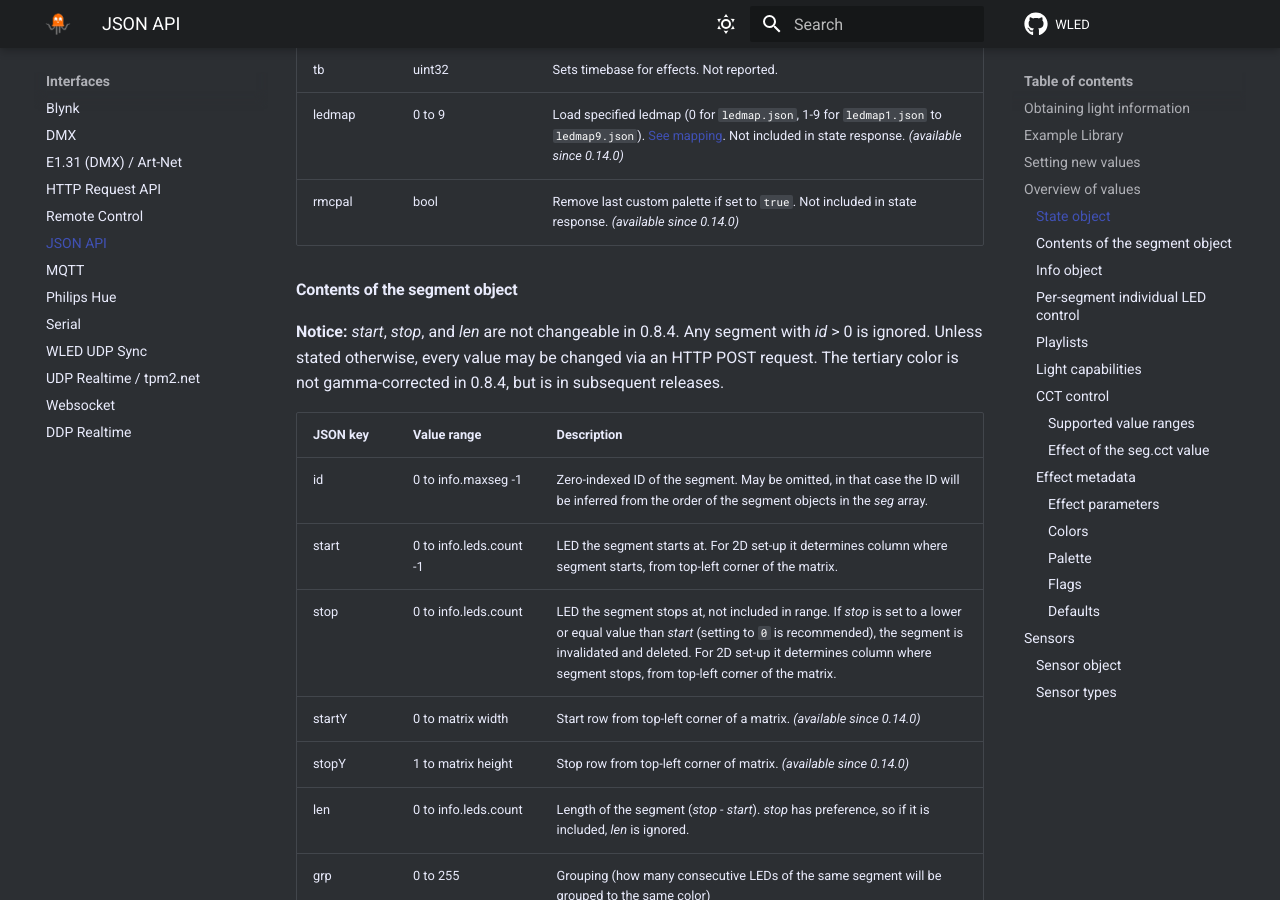
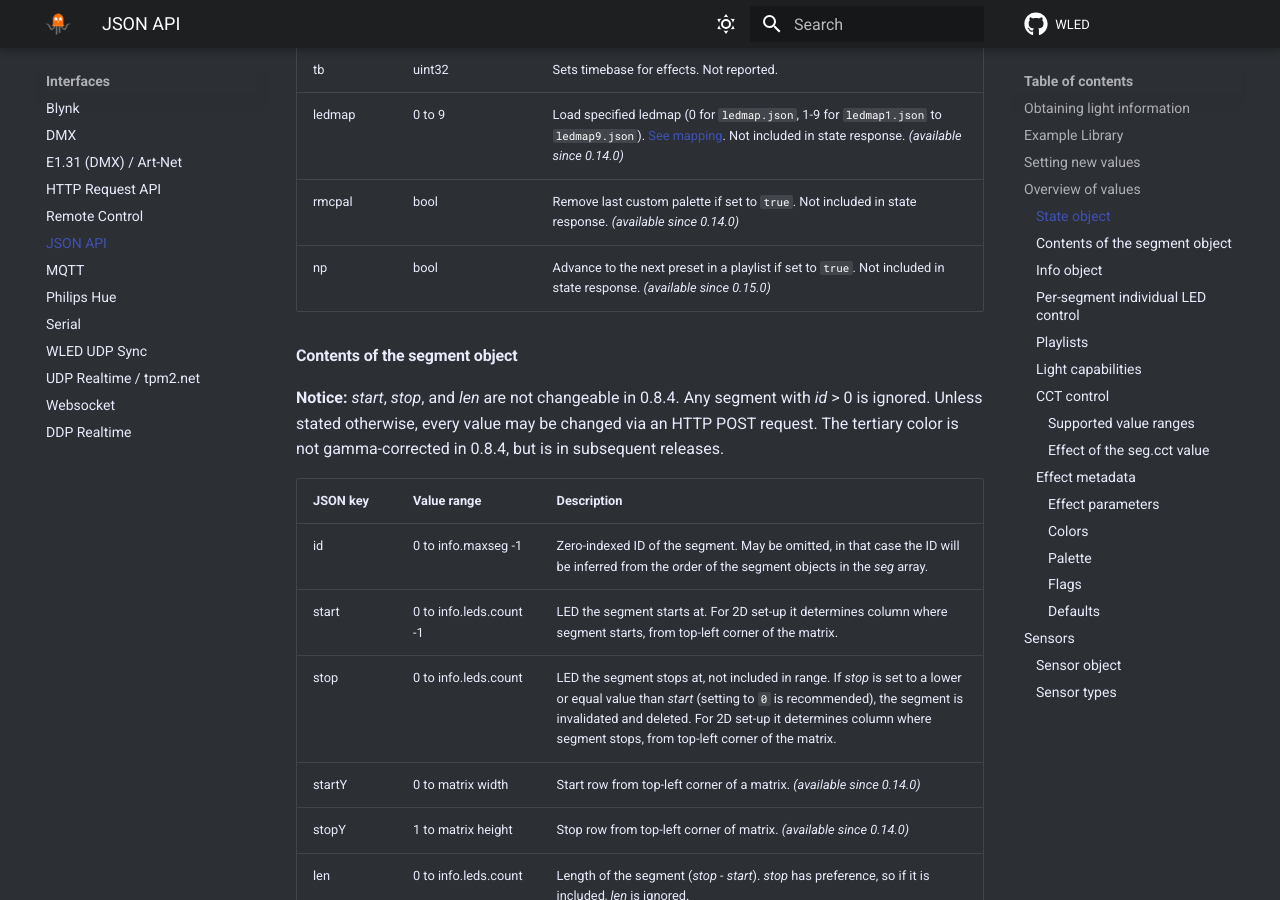
Before and after one commit to Aircoookie/WLED-Docs, an MkDocs documentation site: the page built from docs/interfaces/json-api.md, in a window 1280 px wide and 900 px high, scrolled down 4890 px. Built offline with MkDocs 1.6.1 and Material for MkDocs 9.7.7, drawn with Linux system fonts in a browser that asks for light colours; comment, search, counter and statistics services are not loaded.

Commit message:
Update json-api.md

```diff
--- a/docs/interfaces/json-api.md
+++ b/docs/interfaces/json-api.md
@@ -163,6 +163,7 @@ playlist | object | [Custom preset playlists](#playlists). Not included in state
 tb | uint32 | Sets timebase for effects. Not reported.
 ledmap | 0 to 9 | Load specified ledmap (0 for `ledmap.json`, 1-9 for `ledmap1.json` to `ledmap9.json`). [See mapping](/advanced/mapping/). Not included in state response. _(available since 0.14.0)_
 rmcpal | bool | Remove last custom palette if set to `true`. Not included in state response. _(available since 0.14.0)_
+np | bool | Advance to the next preset in a playlist if set to `true`. Not included in state response. _(available since 0.15.0)_
 
 #### Contents of the segment object
 
```
